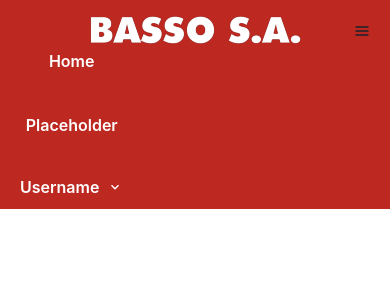
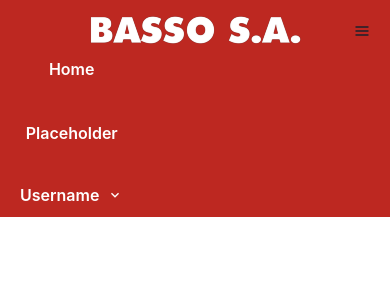
Before and after one commit to LucianoRomero1/SisTrabajoTerceros_App, a React (Vite) app: page / in a window 390 px wide. Both pictures are taken after a click on the icon 362 px from the left and 30 px from the top of the page. Shown: the top 300 px of the page. Built offline with nearby package versions, Linux system fonts and the light colour scheme.

Commit message:
Maquetando nav, agrego margin a celu

```diff
--- a/src/components/layout/Nav.jsx
+++ b/src/components/layout/Nav.jsx
@@ -91,7 +91,7 @@ export const Nav = () => {
         />
       </Flex>
       <Flex display={[isOpen ? "flex" : "none", "flex"]}>
-        <Stack align="center" direction={["column", "row"]} spacing="10">
+        <Stack align="center" direction={["column", "row"]} spacing="10" mt={[isOpen ? "2" : ""]}>
           <NavLink to="/" element={<Home />}>
             <Button variant="link" aria-label="Home" w="100%" color="white">
               Home
```
